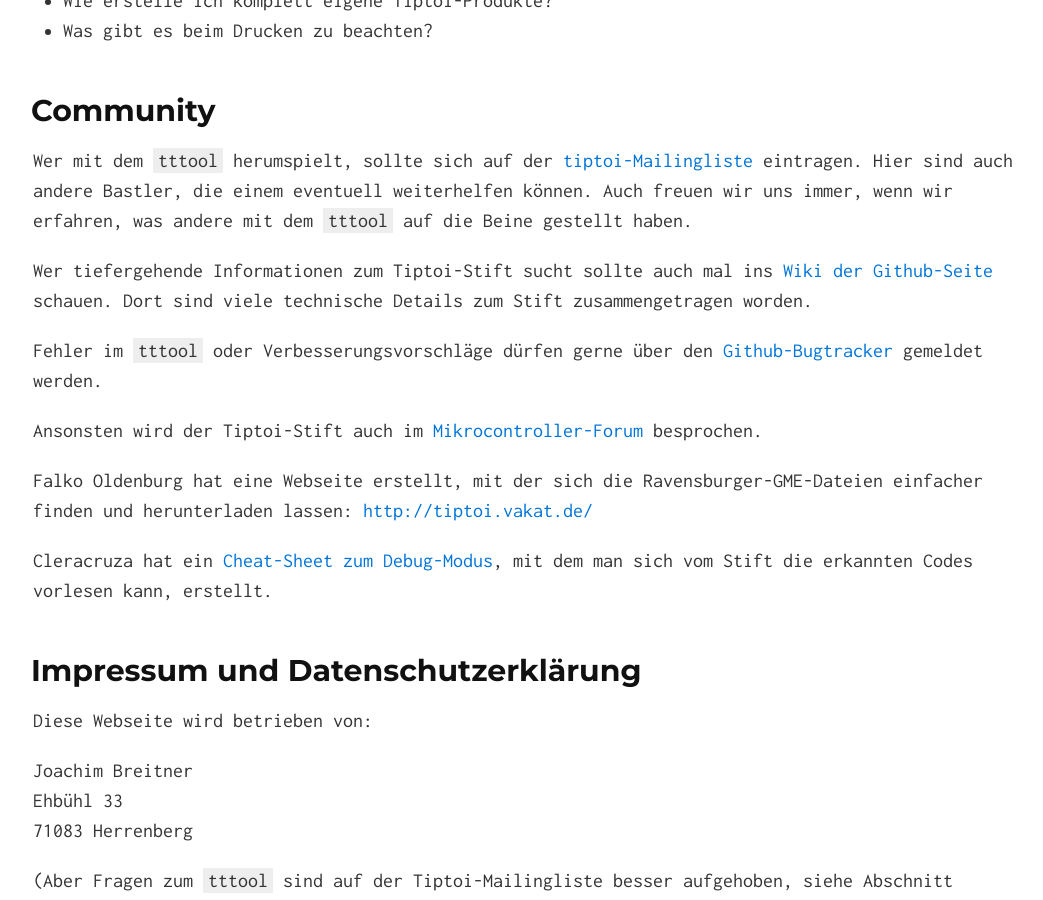
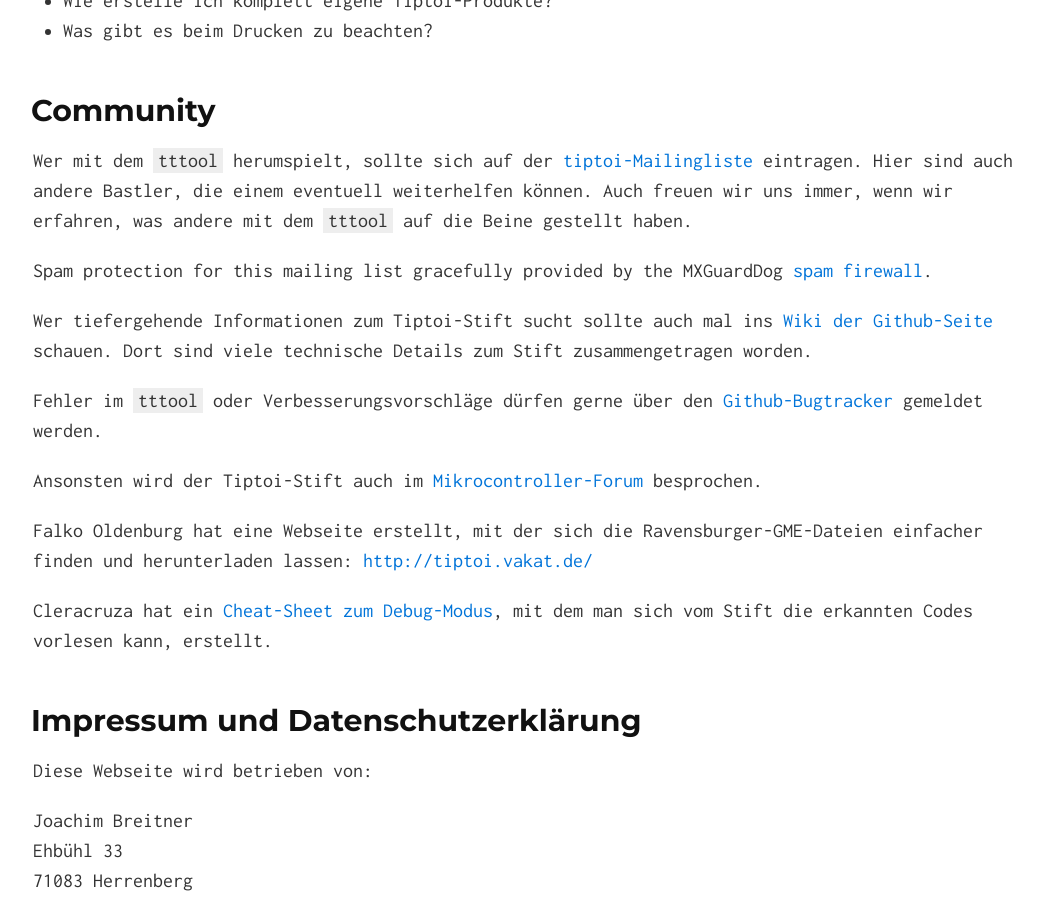
Before and after one commit to entropia/tip-toi-reveng, a Jekyll site: the page built from index.md, in a window 1280 px wide and 900 px high, scrolled down 3792 px. Shown: the whole window, without its empty margins (107-1150 px from the left). Built offline with Jekyll 4.4.1, drawn with Linux system fonts in a browser that asks for light colours.

Commit message:
Link to MXGuardDog (pays for our spam filter)

```diff
--- a/index.md
+++ b/index.md
@@ -187,6 +187,9 @@
 
 [tiptoi-Mailingliste]: https://lists.nomeata.de/mailman/listinfo/tiptoi
 
+Spam protection for this mailing list gracefully provided by the MXGuardDog <a
+href="http://mxguarddog.com/firewall/">spam firewall</a>.
+
 Wer tiefergehende Informationen zum Tiptoi-Stift sucht sollte auch mal ins
 [Wiki der Github-Seite] schauen. Dort sind viele technische Details zum Stift
 zusammengetragen worden.
```
